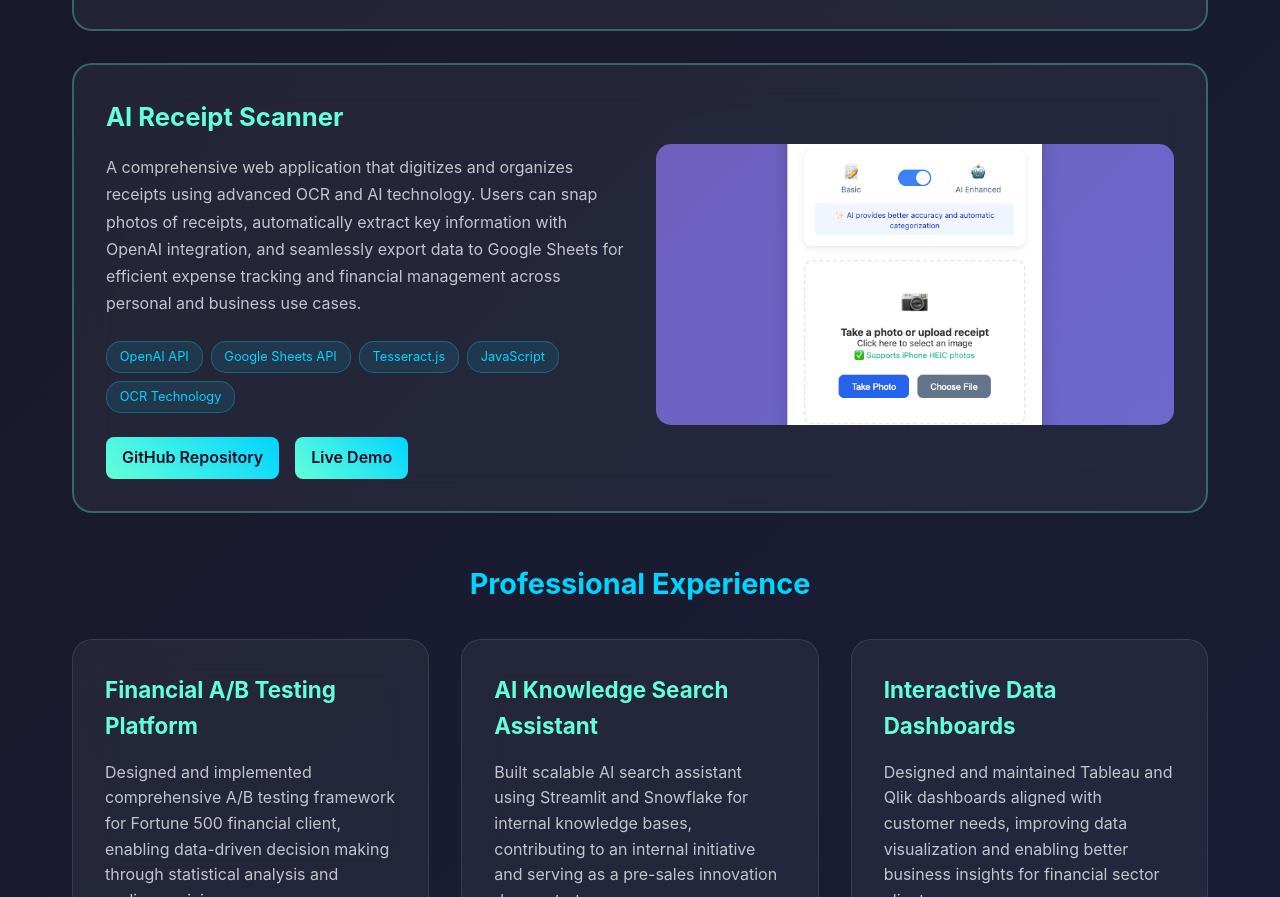
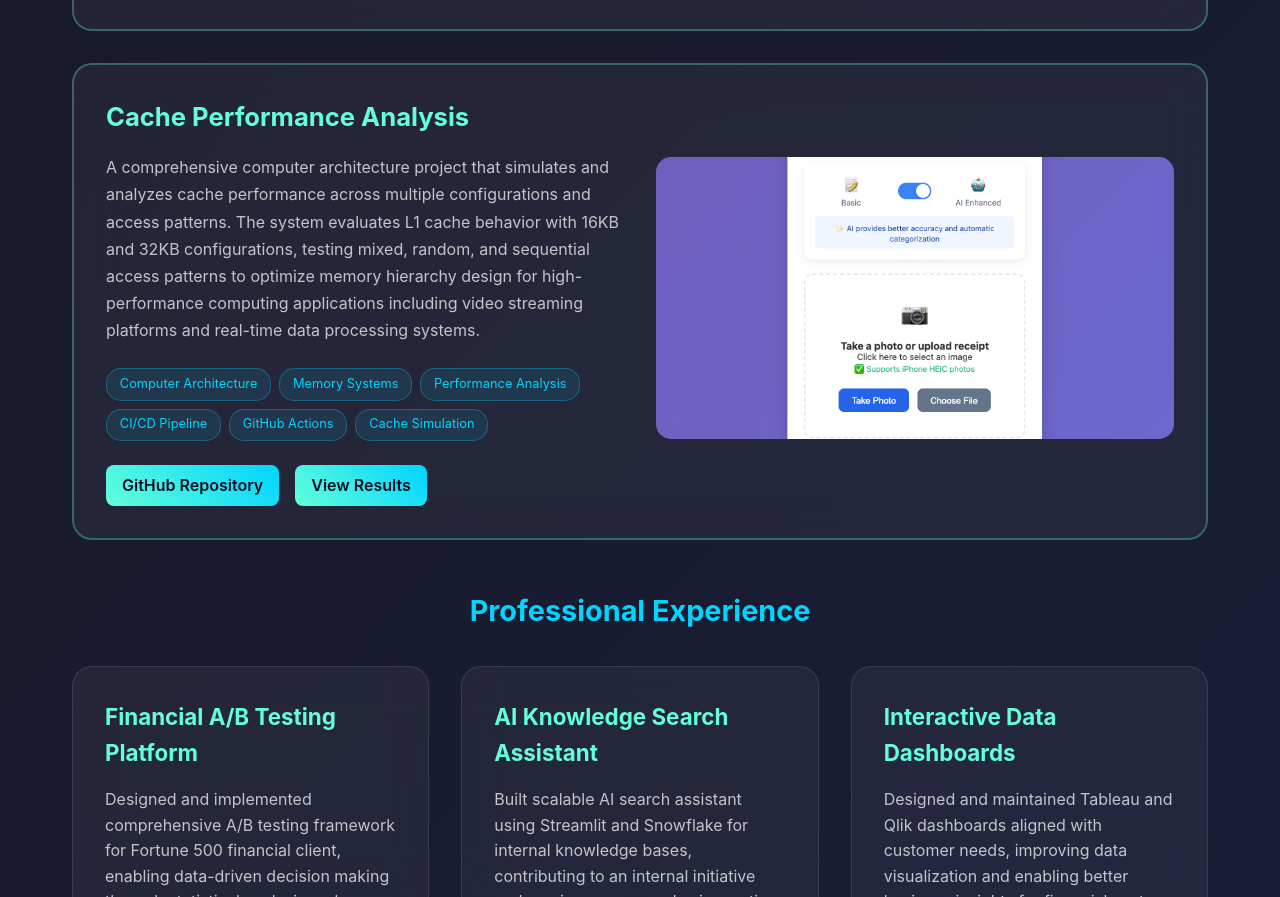
Before and after one commit to soccer-analytics-HB-NI/personal-website, a plain HTML site: page index.html in a window 1280 px wide. Shown: the part 3160-4057 px from the top of the page. Drawn offline with Linux system fonts and the light colour scheme.

Commit message:
added sniper analysis

```diff
--- a/index.html
+++ b/index.html
@@ -766,6 +766,8 @@
 <!-- Personal Portfolio Highlight -->
 <div style="margin-bottom: 3rem;">
     <h3 style="color: #64ffda; text-align: center; margin-bottom: 2rem; font-size: 1.8rem;">Personal Portfolio</h3>
+
+<!-- Odds Maker -->
     <div class="glass-card" style="border: 2px solid rgba(100, 255, 218, 0.3);">
         <div class="project-container" style="display: grid; grid-template-columns: 1fr 1fr; gap: 2rem; align-items: center;">
             <div>
@@ -794,7 +796,7 @@
         </div>
     </div>
 
-
+<!-- Receipt Scanner -->
     <div class="glass-card" style="border: 2px solid rgba(100, 255, 218, 0.3);">
         <div class="project-container" style="display: grid; grid-template-columns: 1fr 1fr; gap: 2rem; align-items: center;">
             <div>
@@ -820,23 +822,25 @@
         </div>
     </div>
 
+<!-- Cache Performance Analysis -->
     <div class="glass-card" style="border: 2px solid rgba(100, 255, 218, 0.3);">
         <div class="project-container" style="display: grid; grid-template-columns: 1fr 1fr; gap: 2rem; align-items: center;">
             <div>
-                <h3 style="color: #64ffda; margin-bottom: 1rem; font-size: 1.6rem;">AI Receipt Scanner</h3>
+                <h3 style="color: #64ffda; margin-bottom: 1rem; font-size: 1.6rem;">Cache Performance Analysis</h3>
                 <p style="color: #c4c4cc; margin-bottom: 1.5rem; line-height: 1.7;">
-                    A comprehensive web application that digitizes and organizes receipts using advanced OCR and AI technology. Users can snap photos of receipts, automatically extract key information with OpenAI integration, and seamlessly export data to Google Sheets for efficient expense tracking and financial management across personal and business use cases.
+                    A comprehensive computer architecture project that simulates and analyzes cache performance across multiple configurations and access patterns. The system evaluates L1 cache behavior with 16KB and 32KB configurations, testing mixed, random, and sequential access patterns to optimize memory hierarchy design for high-performance computing applications including video streaming platforms and real-time data processing systems.
                 </p>
                 <div class="tech-stack" style="margin-bottom: 1.5rem;">
-                    <span class="tech-tag">OpenAI API</span>
-                    <span class="tech-tag">Google Sheets API</span>
-                    <span class="tech-tag">Tesseract.js</span>
-                    <span class="tech-tag">JavaScript</span>
-                    <span class="tech-tag">OCR Technology</span>
+                    <span class="tech-tag">Computer Architecture</span>
+                    <span class="tech-tag">Memory Systems</span>
+                    <span class="tech-tag">Performance Analysis</span>
+                    <span class="tech-tag">CI/CD Pipeline</span>
+                    <span class="tech-tag">GitHub Actions</span>
+                    <span class="tech-tag">Cache Simulation</span>
                 </div>
                 <div class="project-links">
-                    <a href="https://github.com/soccer-analytics-HB-NI/receipt-scanner-pwa" class="project-link" target="_blank">GitHub Repository</a>
-                    <a href="https://receipt-scanner-pwa.vercel.app/" class="project-link" target="_blank">Live Demo</a>
+                    <a href="https://github.com/sniper-cache-performance-analysis" class="project-link" target="_blank">GitHub Repository</a>
+                    <a href="https://github.com/soccer-analytics-HB-NI/sniper-cache-performance-analysis/actions/runs/16402788091" class="project-link" target="_blank">View Results</a>
                 </div>
             </div>
             <div>
```
